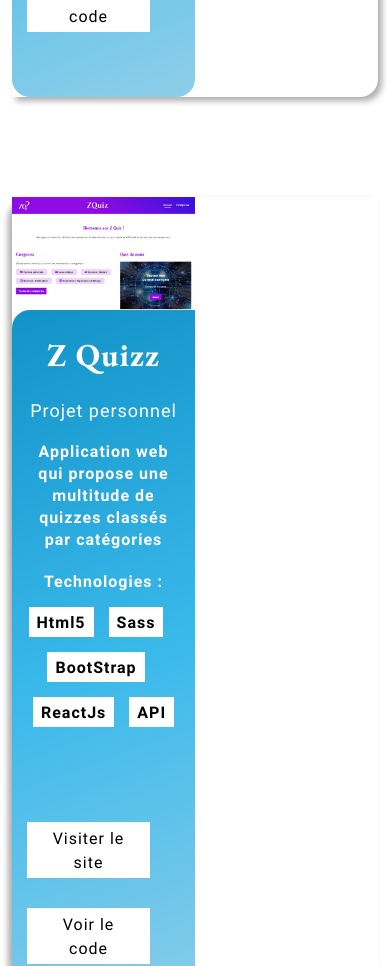
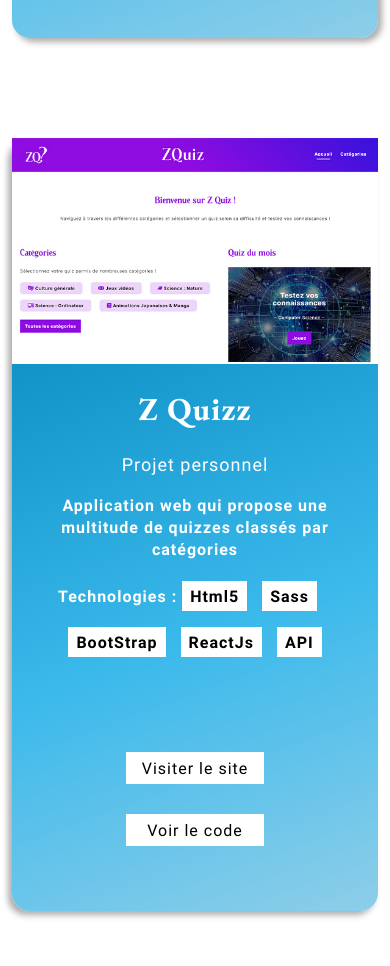
Before and after one commit to JordanZane/CV-react, a React (Create React App) app: page / in a window 390 px wide. Shown: the part 2880-3846 px from the top of the page. Built offline with nearby package versions, Linux system fonts and the light colour scheme.

Commit message:
Add correction responsive

```diff
--- a/src/styles/_scss/pages/_home.scss
+++ b/src/styles/_scss/pages/_home.scss
@@ -230,6 +230,7 @@
         @include respond-to('large') {
           align-items: center;
           text-align: center;
+          width: 100%;
         }
 
         p {
@@ -252,6 +253,9 @@
           }
         }
         .technologies {
+          strong {
+            line-height: 2em;
+          }
           span {
             background-color: $color-white;
             color: $color-black;
@@ -295,7 +299,7 @@
             flex-direction: column;
           }
           a {
-            margin-right: 30px;
+            margin-right: 0;
           }
         }
       }
@@ -303,6 +307,7 @@
         box-shadow: 4px 4px 6px #adadad;
         border-top-right-radius: 18px;
         border-bottom-right-radius: 18px;
+        border-bottom-left-radius: 18px;
         transform: translate(-150px, 0);
         @include respond-to('xlarge') {
           transform: translate(-50px, 0);
@@ -328,6 +333,7 @@
         box-shadow: -4px 4px 6px #adadad;
         border-top-left-radius: 18px;
         border-bottom-left-radius: 18px;
+        border-bottom-right-radius: 18px;
         transform: translate(150px, 0);
         @include respond-to('xlarge') {
           transform: translate(50px, 0);
@@ -345,6 +351,10 @@
           padding: 10px 50px 30px 30px;
           border-top-left-radius: 18px;
           border-bottom-left-radius: 18px;
+          border-bottom-right-radius: 18px;
+          @include respond-to('large') {
+            border-top-left-radius: 0;
+          }
           @include respond-to('small') {
             padding: 10px 15px 30px 15px;
           }
@@ -353,6 +363,9 @@
       .img-container {
         position: relative;
         width: 50%;
+        @include respond-to('large') {
+          width: 100%;
+        }
         &:hover {
           &::after {
             content: '';
@@ -370,6 +383,7 @@
         }
         img {
           width: 100%;
+          height: 100%;
           @include respond-to('large') {
             width: 100%;
           }
```
